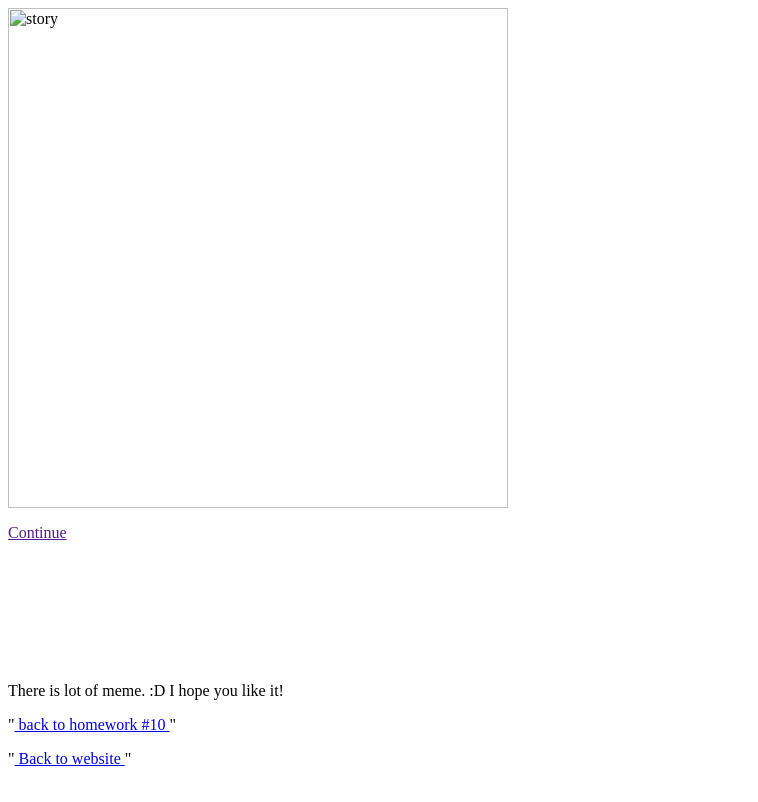
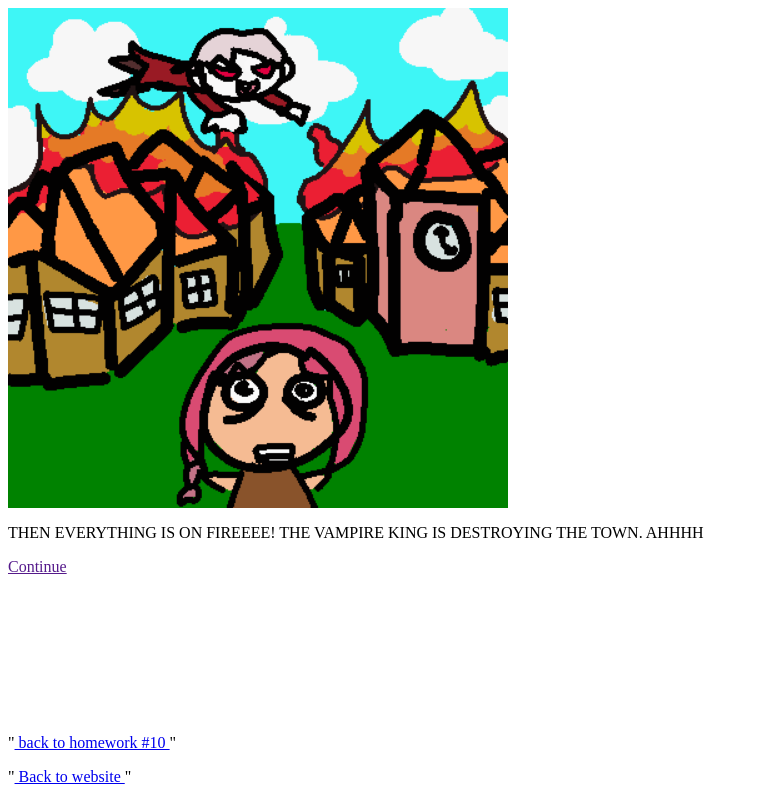
Before and after one commit to EmiIsHungry/scene2.html, a plain HTML site: page index.html in a window 1280 px wide. Shown: the whole page, without its empty margins (0-758 px from the left). Drawn offline with Linux system fonts and the light colour scheme.

Commit message:
Update index.html

```diff
--- a/index.html
+++ b/index.html
@@ -3,8 +3,8 @@
     <title> Emily's interactivestorygame </title>
   </head>
   <body>
-    <img src="" width ="500" height= "500" alt=" story"/>
-    <p>  </p>
+    <img src="vampintro.png" width ="500" height= "500" alt=" story"/>
+    <p> THEN EVERYTHING IS ON FIREEEE! THE VAMPIRE KING IS DESTROYING THE TOWN. AHHHH</p>
     <p>  <a href= > Continue </a> </p>
     <br>
     <br>
@@ -12,7 +12,7 @@
     <br>
     <br>
     <br>
-    <p> There is lot of meme. :D I hope you like it!</p>
+    <br>
     <p> "<a href= https://emiishungry.github.io/homework10.html/> back to homework #10 </a>" </p>
     <p> "<a href= https://emiishungry.github.io/medpl150/> Back to website </a>"</p>
   </body>
```
